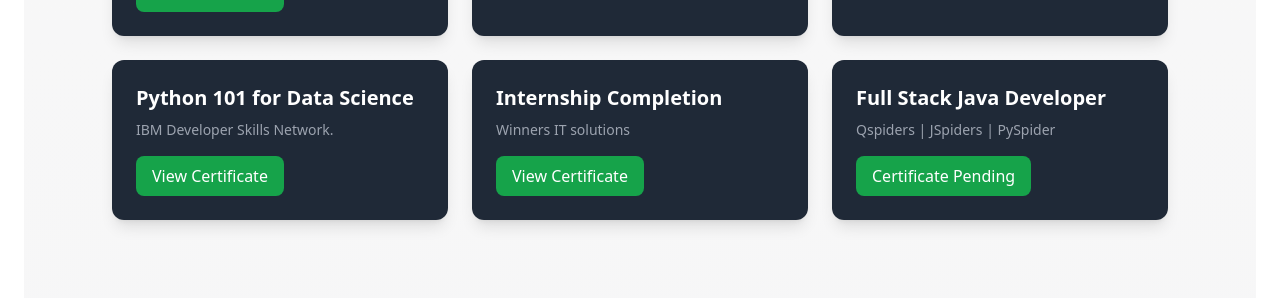
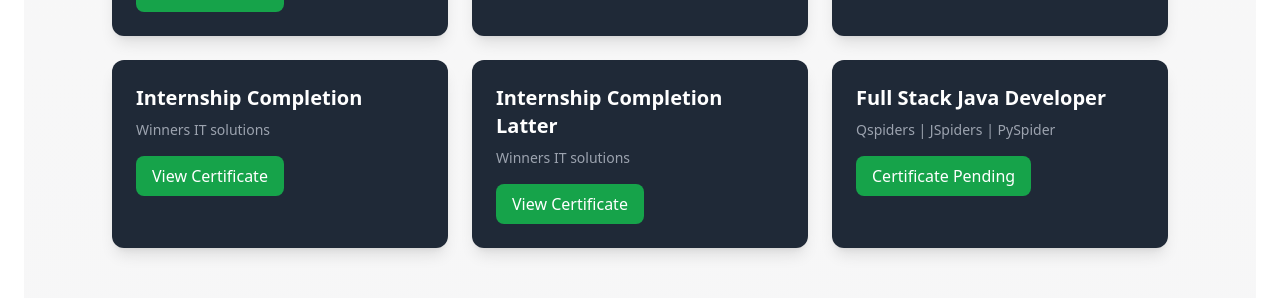
Before and after one commit to sumitbothgi/Sumit_Portfolio, a React (Vite) app: page / in a window 1280 px wide. Shown: the part 2713-3011 px from the top of the page. Built offline with nearby package versions, Linux system fonts and the light colour scheme.

Commit message:
add the certificate

```diff
--- a/src/Portfolio.jsx
+++ b/src/Portfolio.jsx
@@ -416,7 +416,7 @@ export default function Portfolio() {
       </a>
     </div>
 
-    {/* Certificate 3 */}
+    {/* Certificate 3
     <div className="bg-gray-800 p-6 rounded-xl shadow-lg hover:shadow-2xl transition">
       <h3 className="text-xl font-semibold mb-2">Digital Productivity</h3>
       <p className="text-sm text-gray-400 mb-4">NIIT Foundation</p>
@@ -428,7 +428,7 @@ export default function Portfolio() {
       >
         View Certificate
       </a>
-    </div>
+    </div> */}
 
 
     {/* Certificate 4 */}
@@ -460,6 +460,20 @@ export default function Portfolio() {
     </div>
 
     {/* Certificate 6 */}
+    <div className="bg-gray-800 p-6 rounded-xl shadow-lg hover:shadow-2xl transition">
+      <h3 className="text-xl font-semibold mb-2">Internship Completion Latter </h3>
+      <p className="text-sm text-gray-400 mb-4">Winners IT solutions </p>
+      <a
+        href="/Certificates/certificate6.png"
+        target="_blank"
+        rel="noopener noreferrer"
+        className="inline-block px-4 py-2 bg-green-600 text-white rounded-lg hover:bg-green-700 transition"
+      >
+        View Certificate
+      </a>
+    </div>
+
+    {/* Certificate 7 */}
     <div className="bg-gray-800 p-6 rounded-xl shadow-lg hover:shadow-2xl transition">
       <h3 className="text-xl font-semibold mb-2">Full Stack Java Developer </h3>
       <p className="text-sm text-gray-400 mb-4">Qspiders | JSpiders | PySpider </p>
```
Also changed, not shown: 1 other file (tests, documents, lock files or other folders).
